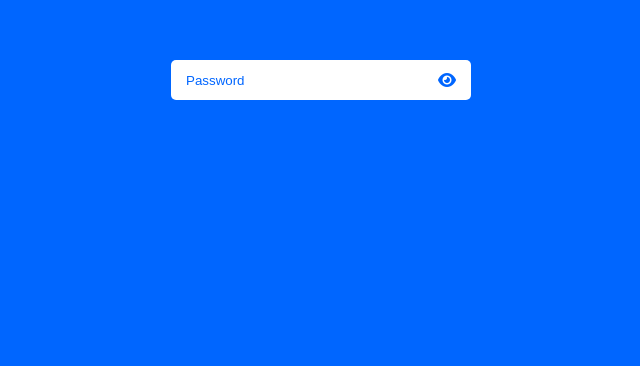
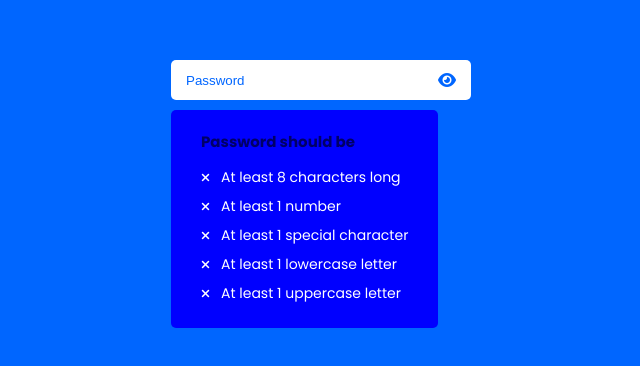
Before and after one commit to Imbajanox/PasswordValidationCheck, a plain HTML site: page index.html in a window 1280 px wide. Shown: the part 320-686 px from the top of the page, without its empty margins (319-959 px from the left). Drawn offline with Linux system fonts and the light colour scheme.

Commit message:
Add requirement design

```diff
--- a/index.html
+++ b/index.html
@@ -15,9 +15,19 @@
 </head>
 <body>
     <div class="input">
-
         <input type="password" placeholder="Password" class="password-input">
         <i class="fa fa-eye show-password" aria-hidden="true"></i>
+
+        <div class="password-checklist">
+            <h3 class="checklist-title">Password should be</h3>
+            <ul class="checklist">
+                <li class="list-item">At least 8 characters long</li>
+                <li class="list-item">At least 1 number</li>
+                <li class="list-item">At least 1 special character</li>
+                <li class="list-item">At least 1 lowercase letter</li>
+                <li class="list-item">At least 1 uppercase letter</li>
+            </ul>
+        </div>
     </div>
 
 <script src="password.js"></script>
--- a/style.css
+++ b/style.css
@@ -48,3 +48,47 @@
     cursor: pointer;
     color:#0066ff
   }
+
+  .password-checklist{
+    position: absolute;
+    top: calc(100% + 10px);
+    width: 20px 30px;
+    padding: 20px 30px;
+    background: #0000ff;
+    border-radius: 5px;
+  }
+
+  .checklist-title{
+    font-size: 15px;
+    color: #000066;
+    margin-bottom: 10px;
+  }
+
+  .checklist{
+    list-style: none;
+  }
+
+  .list-item{
+    padding-left: 30px;
+    color: #fff;
+    font-size: 14px;
+  }
+
+  .list-item::before{
+    content: "\f00d";
+    font-family: FontAwesome;
+    display: inline-block;
+    margin: 8px 0;
+    margin-left: -30px;
+    width: 20px;
+    font-size: 12px;
+  }
+
+  .list-item.checked{
+    opacity: 0.5;
+  }
+
+  .list-item.checked::before{
+    content: "\f00c";
+    color: #000066;
+  }
```
